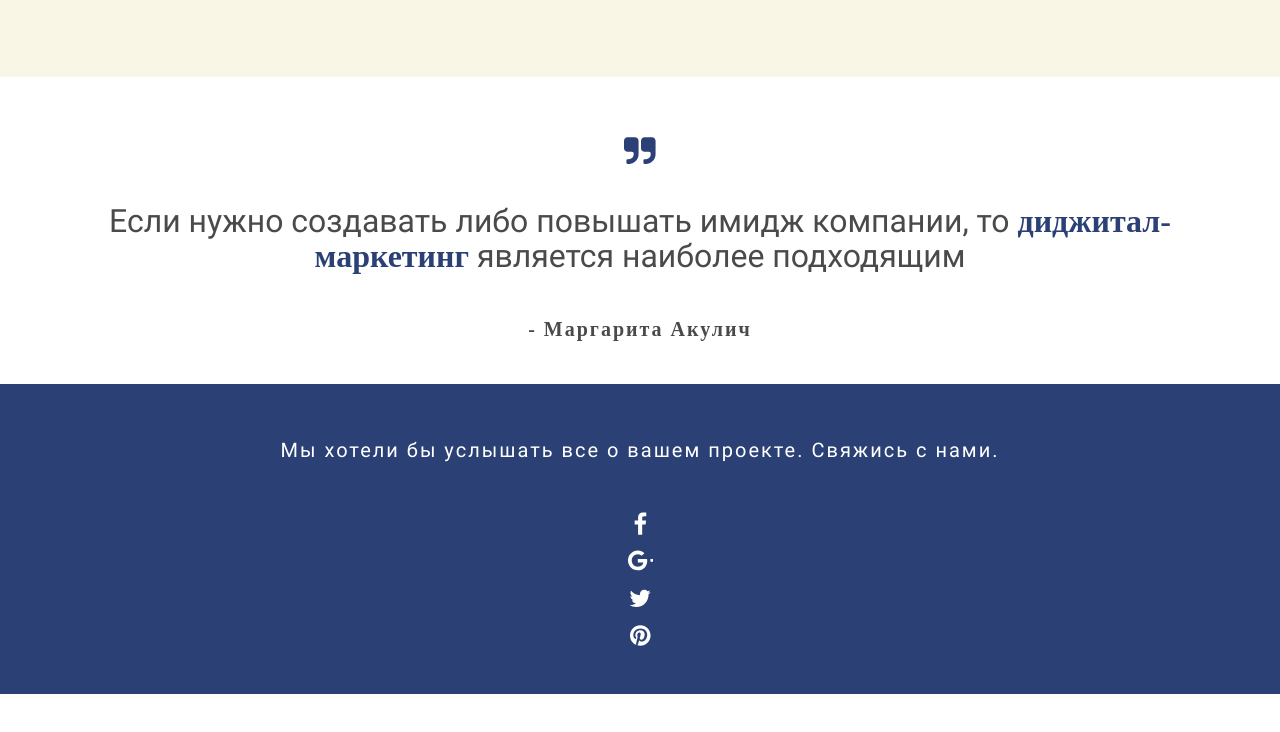
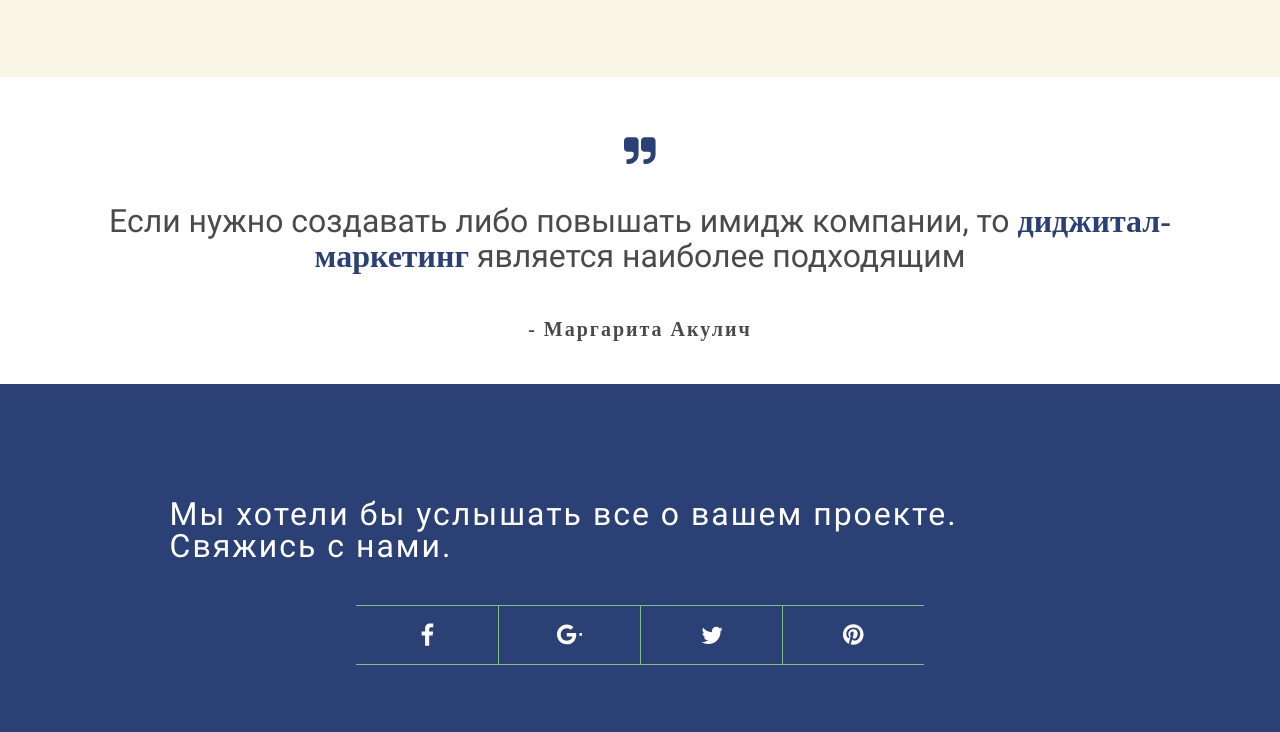
Before and after one commit to ssamarin/DiGi, a website: page src/index.html in a window 1280 px wide. Shown: the part 3222-3954 px from the top of the page. Before the commit the page ends 3916 px from the top, so only its background shows below. Drawn offline with nearby package versions, Linux system fonts and the light colour scheme; files that its build step writes are made by us from their sources; a web font is replaced by a local one.

Commit message:
add adaptive to footer

```diff
--- a/src/index.html
+++ b/src/index.html
@@ -328,7 +328,7 @@
         </main>
         <footer class="footer">
             <div class="container">
-                <div class="footer__tile">
+                <div class="footer__title">
                     Мы хотели бы услышать все о вашем проекте.
                     Свяжись с нами.
                 </div>
--- a/src/sass/blocks/_footer.sass
+++ b/src/sass/blocks/_footer.sass
@@ -2,7 +2,7 @@
     padding: 55px 0 40px
     text-align: center
     background: $main-color
-    &__tile
+    &__title
         margin: 0 auto 43px
         max-width: 84%
         font-family: 'Roboto-Regular'
--- a/src/sass/blocks/_media.sass
+++ b/src/sass/blocks/_media.sass
@@ -135,6 +135,28 @@
             width: 100%
             font-size: 32px
 
+    .footer
+        padding: 84px 0 40px
+        text-align: left
+        &__title
+            font-size: 24px
+            line-height: 108%
+        &__social
+            min-height: 60px
+            flex-direction: row
+            justify-content: center
+            &-item
+                min-width: 142px
+                min-height: 55px
+                display: flex
+                justify-content: center
+                align-items: center
+                border: 1px solid #7EBF84
+                border-right: none
+                &:first-child
+                    border-left: none
+
+
 @media (min-width: 768px)
     .container
         padding: 0 40px
@@ -245,6 +267,13 @@
             margin: 0 auto 40px
             font-size: 32px
 
+    .footer
+        padding: 114px 0 69px
+        &__title
+            font-size: 33px
+            line-height: 89%
+        &__social
+            width: 100%
 
 
 @media (min-width: 1024px)
@@ -320,6 +349,12 @@
         &__text
             margin-bottom: 20px
             line-height: 24px
+    .footer
+        &__title
+            font-size: 32px
+            line-height: 100%
+        &__social
+            min-width: 100%
 
 
 @media (min-width: 1440px)
@@ -412,3 +447,7 @@
     .quote
         &__text
             font-size: 36px
+
+    .footer
+        &__title
+            font-size: 36px
```
Also changed, not shown: dist/css/style.min.css, dist/index.html.
